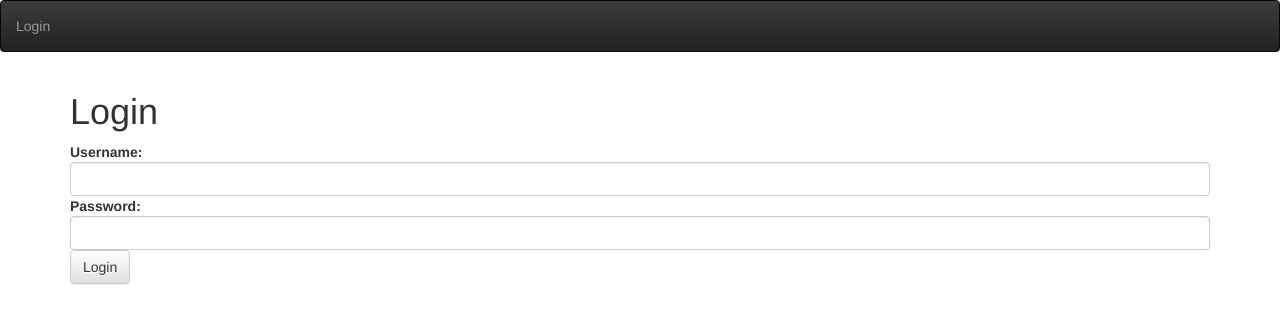
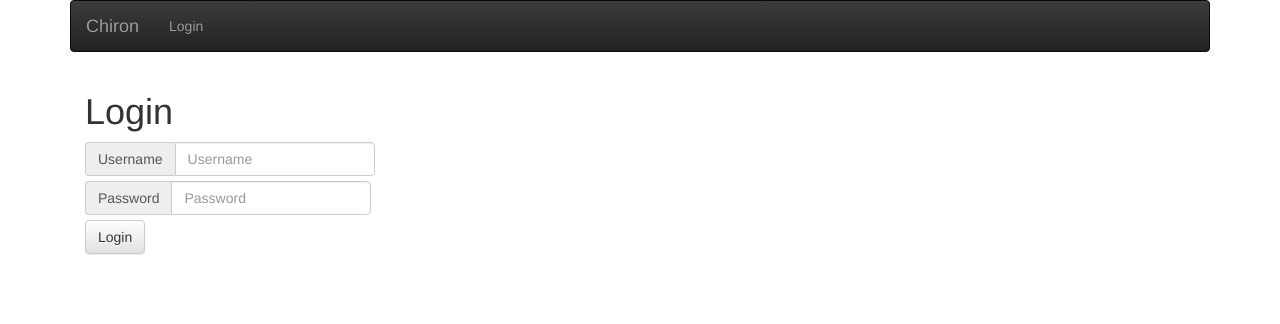
Before and after one commit to JosephSpearritt/chiron, a Flask app: page /login in a window 1280 px wide. Shown: the top 324 px of the page. Run offline with Flask 2, Linux system fonts and the light colour scheme; some libraries are stand-ins or nearby versions.

Commit message:
CSS updates

```diff
--- a/chiron/static/styles.css
+++ b/chiron/static/styles.css
@@ -1,169 +1,8 @@
-
-/* RESET STYLE */
-
-* {
-    margin: 0;
-    padding: 0;
-    font-family: 'Roboto', sans-serif;
+div.input-group {
+    margin-top: 5px;
+    margin-bottom: 5px;
 }
 
-/* NAVIGATION BAR */
-
-html {
-    overflow-y: scroll;
-    height: 100%;
-    margin: 0;
-    padding: 0;
+.form-control {
+    max-width: 200px;
 }
-
-body {
-    background-color: #EEE;
-    height: 100%;
-}
-
-.page {
-    height: 100%;
-}
-
-.navdiv {
-    position: fixed;
-    margin: 0;
-    padding: 0;
-    width: 100%;
-    height: 32pt;
-    background-color: #000;
-}
-
-ul.nav {
-    margin: 0 auto;
-    padding: 0;
-    max-width: 1024px;
-    list-style: none;
-}
-
-ul.nav li {
-    float: left;
-    height: 100%;
-    padding: 0 2px 0 2px;
-    margin: 0 5px 0 5px;
-    height: 32pt;
-    line-height: 32pt;
-    font-size: 12pt;
-
-}
-
-ul.nav li.navbar_right {
-    float: right;
-}
-
-
-ul.nav li a {
-    display: block;
-    padding: 0 6px 0 6px;
-    height: 100%;
-    color: #FFF;
-    text-decoration: none;
-}
-
-ul.nav li a:hover {
-    background-color: #333;
-}
-
-ul.nav li a:visited {
-    color: #FFF;
-}
-
-.pagetitle {
-    font-variant: small-caps;
-    font-size: 16pt;
-}
-
-/* CONTENT PAGE */
-
-#content {
-    overflow: auto;
-    background-color: #FFF;
-    max-width: 1024px;
-    margin: 0 auto;
-    min-height: 100%;
-    height: 100%;
-
-    padding-top: calc(32pt);
-    box-shadow: 12px 0 15px -4px #DDD, -12px 0 8px -4px #DDD;
-}
-
-#content a {
-    padding: 0 3px 0 3px;
-    color: #787878;
-    text-decoration: none;
-}
-
-#content a:hover {
-    background-color: #EEE;
-}
-
-#content *:not(hr):not(#messages) {
-    margin-left: 10px;
-}
-
-#content h1, #content h2, #content h3, #content h4 {
-    margin-top: 12px;
-}
-
-#content hr {
-    margin-top: 10px;
-    margin-bottom: 10px;
-	border: 0;
-	height: 0;
-	/*box-shadow: 0 0 3px 1px #AAAAAA;*/
-}
-
-#content hr:after {
-	content: "\00a0";
-}
-
-ul li {
-    list-style: none;
-}
-
-ol li {
-    list-style: none;
-}
-
-ol li.ladder_no1 {
-    font-size: 24pt;
-}
-
-ol li.ladder_top3 {
-    font-size: 18pt;
-}
-
-#messages {
-    background-color: #BBBBBB;
-}
-
-#messages .row {
-    margin: 0;
-}
-
-#messages .row .alert {
-    height: 20pt;
-    vertical-align: middle;
-    line-height: 24pt;
-}
-
-footer {
-    position:absolute;
-    width: 100%;
-    max-width: calc(1024px - 10px);
-    bottom: -40px;
-    height:20px;
-    /*border: 2px solid red;*/
-}
-
-footer span {
-    padding-right: 10px;
-    float: right;
-    text-align: right;
-    font-size: 8pt;
-}
--- a/chiron/templates/layout.html
+++ b/chiron/templates/layout.html
@@ -1,18 +1,40 @@
 <!DOCTYPE html>
 <title>Chiron!</title>
-<!--<link rel=stylesheet type=text/css href="{{ url_for('static', filename='styles.css') }}">-->
 <link rel="stylesheet" href="https://maxcdn.bootstrapcdn.com/bootstrap/3.3.6/css/bootstrap.min.css" integrity="sha384-1q8mTJOASx8j1Au+a5WDVnPi2lkFfwwEAa8hDDdjZlpLegxhjVME1fgjWPGmkzs7" crossorigin="anonymous">
 <link rel="stylesheet" href="https://maxcdn.bootstrapcdn.com/bootstrap/3.3.6/css/bootstrap-theme.min.css" integrity="sha384-fLW2N01lMqjakBkx3l/M9EahuwpSfeNvV63J5ezn3uZzapT0u7EYsXMjQV+0En5r" crossorigin="anonymous">
-<div class="page">
-    <div class="navbar navbar-inverse">
-         <ul class="nav navbar-nav">
-            {% if current_user.is_authenticated %}
+<link rel=stylesheet type=text/css href="{{ url_for('static', filename='styles.css') }}">
+<div class="container">
+{#    <div class="navbar navbar-inverse">#}
+{#         <ul class="nav navbar-nav">#}
+{#            {% if current_user.is_authenticated %}#}
+{#                <li role="presentation"><a href="{{ url_for('logout') }}">Logout</a></li>#}
+{#            {% else %}#}
+{#                <li role="presentation"><a href="{{ url_for('login') }}">Login</a></li>#}
+{#            {% endif %}#}
+{#         </ul>#}
+{#    </div>#}
+<nav class="navbar navbar-inverse">
+        <div class="container">
+          <div class="navbar-header">
+            <button type="button" class="navbar-toggle collapsed" data-toggle="collapse" data-target=".navbar-collapse">
+              <span class="sr-only">Toggle navigation</span>
+              <span class="icon-bar"></span>
+              <span class="icon-bar"></span>
+              <span class="icon-bar"></span>
+            </button>
+            <a class="navbar-brand" href="#">Chiron</a>
+          </div>
+          <div class="navbar-collapse collapse">
+            <ul class="nav navbar-nav">
+              {% if current_user.is_authenticated %}#}
                 <li role="presentation"><a href="{{ url_for('logout') }}">Logout</a></li>
             {% else %}
                 <li role="presentation"><a href="{{ url_for('login') }}">Login</a></li>
             {% endif %}
-         </ul>
-    </div>
+            </ul>
+          </div><!--/.nav-collapse -->
+        </div>
+      </nav>
     <div class="container" id="content">
         <div id="messages">
                 {% with messages = get_flashed_messages() %}
--- a/chiron/templates/login.html
+++ b/chiron/templates/login.html
@@ -1,13 +1,18 @@
 <!DOCTYPE html>
 {% extends "layout.html" %}
 {% block body %}
-    <div id="planetback">
+    <div>
         <h1>Login</h1>
         <form action="{{ url_for('login')}}" method="post">
-            <dt>Username:
-            <dd> <input class="form-control" type="text" name="username" />
-            <dt>Password:
-            <dd> <input class="form-control" type="password" name="password" />
+
+            <div class="input-group">
+              <span class="input-group-addon" id="basic-addon1">Username</span>
+              <input type="text" class="form-control" placeholder="Username" name="username" aria-describedby="basic-addon1">
+            </div>
+            <div class="input-group">
+              <span class="input-group-addon" id="basic-addon1">Password</span>
+              <input type="password" class="form-control" placeholder="Password" name="password" aria-describedby="basic-addon1">
+            </div>
             <dd> <input class="btn btn-default" type="submit" value="Login" />
             {% if next %}
                 <input type="hidden" name="next" value="{{ next }}">
```
